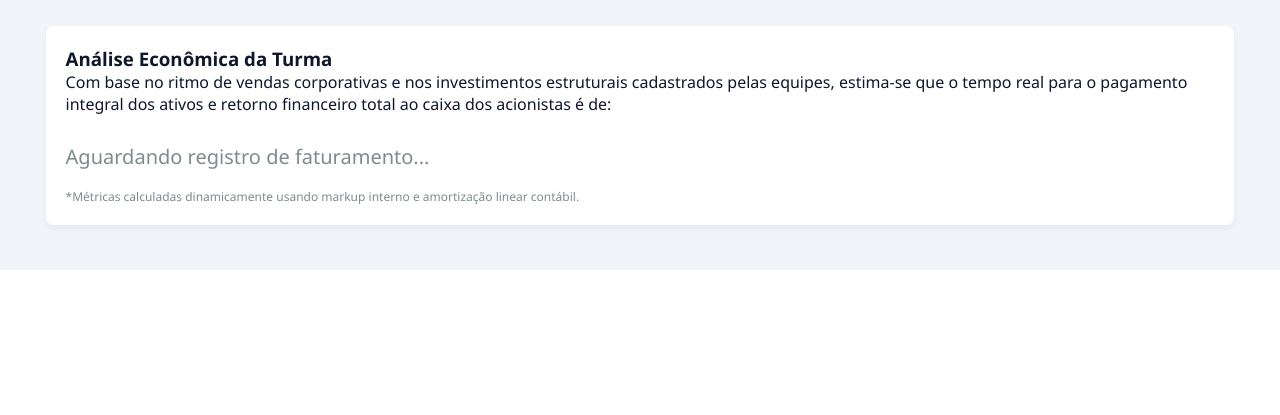
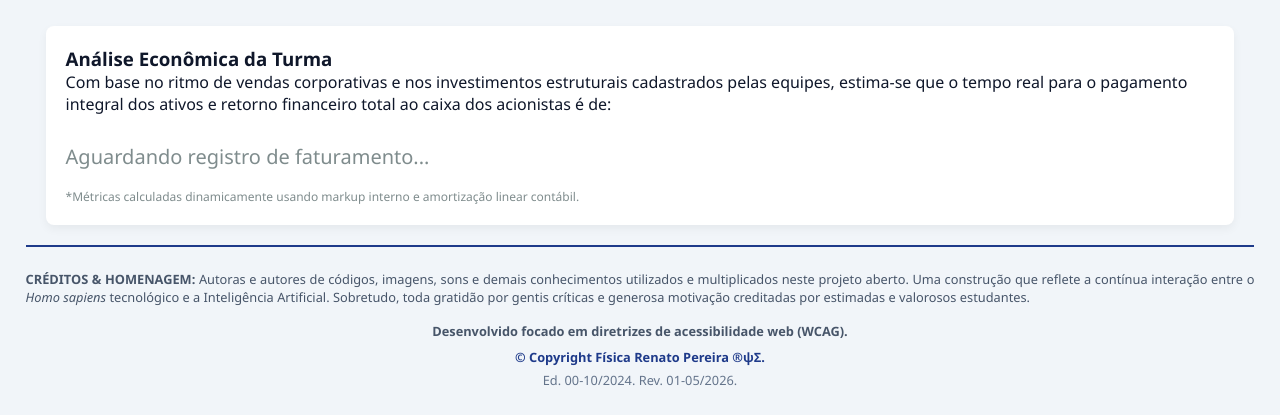
Before and after one commit to ProfRenatoPereira/erpadmin, a Flask app: page /roi in a window 1280 px wide. Shown: the part 849-1264 px from the top of the page. Before the commit the page ends 1119 px from the top, so only its background shows below. Run offline with Flask 3, Linux system fonts and the light colour scheme; the visitor is signed in with stand-in values (Sample User, id 1); data comes from the database, SQL or seed files in the repository; data that the repository does not hold is empty.

Commit message:
Update roi.html with new institutional footer
Added an institutional footer with credits and accessibility information.

```diff
--- a/templates/roi.html
+++ b/templates/roi.html
@@ -188,5 +188,25 @@
         corpo.classList.toggle('alto-contraste');
     }
 </script>
+ <!-- SEÇÃO ATUALIZADA: RODAPÉ INSTITUCIONAL, HOMENAGEM E EVOLUÇÃO TECNOLÓGICA -->
+    <footer style="margin-top: 3rem; padding-top: 1.5rem; border-top: 2px solid var(--primary); font-family: sans-serif; font-size: 0.8rem; color: #475569;" class="rodape-legal">
+        <p style="text-align: justify; line-height: 1.4; margin-bottom: 1rem;">
+            <strong>CRÉDITOS & HOMENAGEM:</strong> Autoras e autores de códigos, imagens, sons e demais conhecimentos utilizados e multiplicados neste projeto aberto. Uma construção que reflete a contínua interação entre o <em>Homo sapiens</em> tecnológico e a Inteligência Artificial. Sobretudo, toda gratidão por gentis críticas e generosa motivação creditadas por estimadas e valorosos estudantes.
+        </p>
+        <p style="text-align: center; margin-bottom: 0.5rem; font-weight: 600;">
+            Desenvolvido focado em diretrizes de acessibilidade web (WCAG).
+        </p>
+        <p style="text-align: center; margin-bottom: 0.3rem; font-weight: bold; color: var(--primary);" class="copyright-texto">
+            © Copyright Física Renato Pereira ®ψΣ.
+        </p>
+        <p style="text-align: center; margin-bottom: 0; color: #64748b;">
+            Ed. 00-10/2024. Rev. 01-05/2026.
+        </p>
+    </footer>
+</div>
+
+<div id="print-area" style="display: none;"></div>
+
+<script src="{{ url_for('static', filename='script.js') }}"></script>
 </body>
 </html>
```
